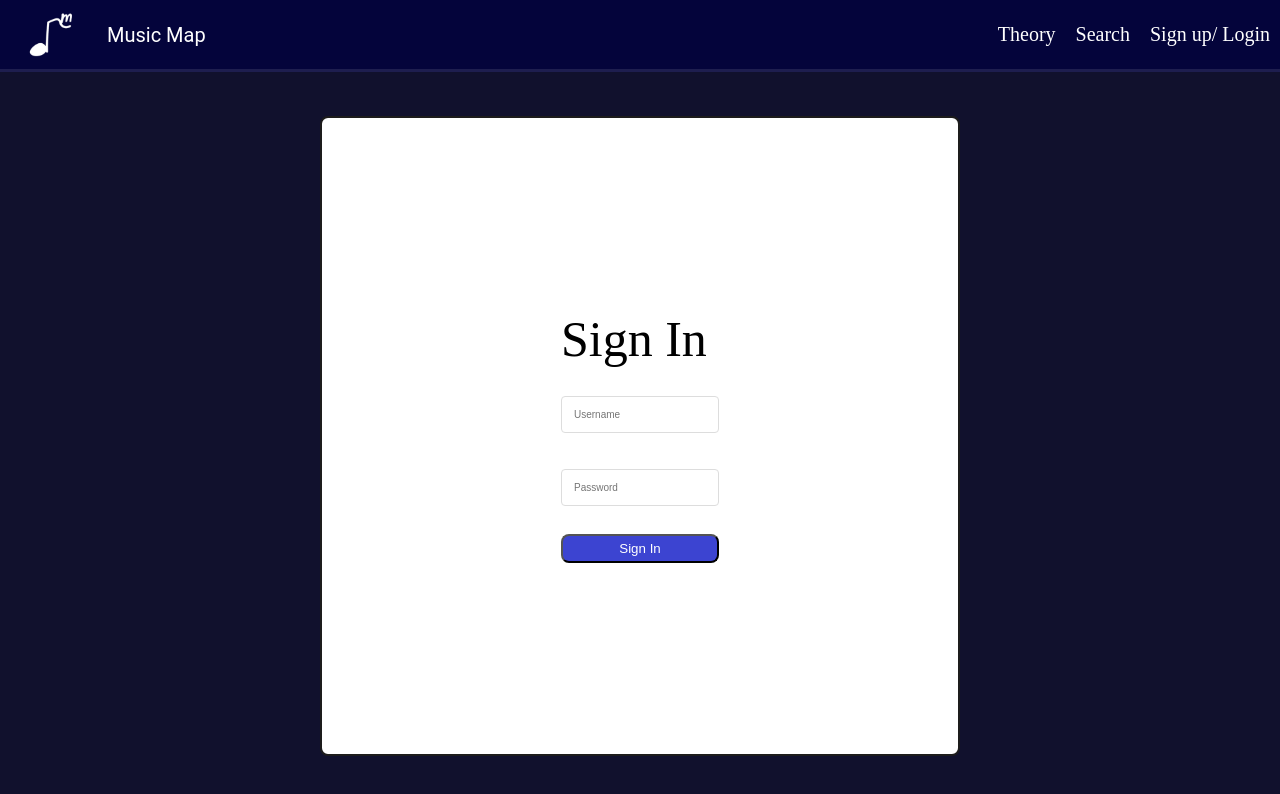
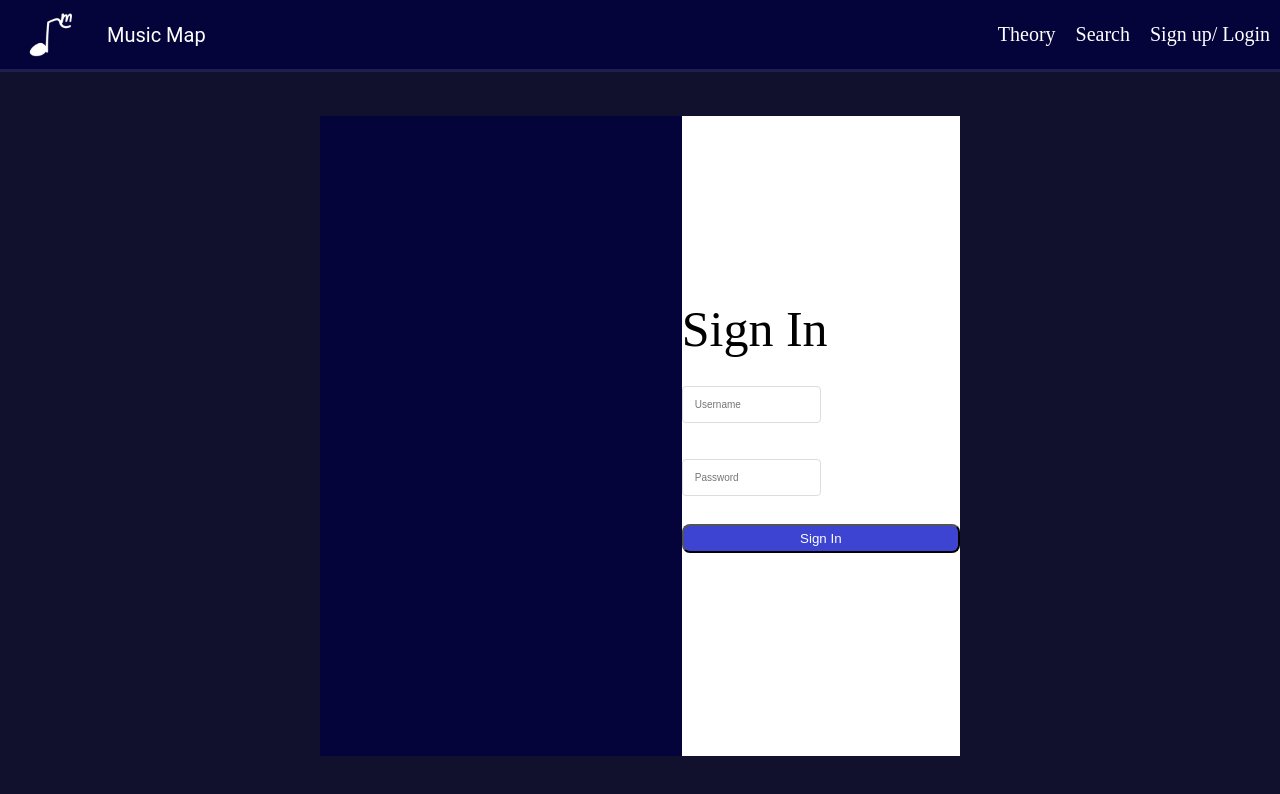
Before and after one commit to marshall-edmond/music-theory, a React (Vite) app in the folder frontend/: page /generate in a window 1280 px wide. Shown: the top 794 px of the page. Built offline with nearby package versions, Linux system fonts and the light colour scheme.

Commit message:
handle submit, state management

```diff
--- a/frontend/src/App.css
+++ b/frontend/src/App.css
@@ -3,6 +3,8 @@
     --secondary: #11112d;
     font-size: 62.5%;
 }
+
+
 * {
     margin: 0;
     padding: 0;
@@ -20,7 +22,7 @@ b {
 }
 
 input {
-    width: 100%;
+    width: 50%;
     padding: 12px;
     margin: 8px 0;
     border: 1px solid #ddd;
--- a/frontend/src/pages/Signup.tsx
+++ b/frontend/src/pages/Signup.tsx
@@ -1,14 +1,47 @@
 
 import Header  from '../components/Header.tsx'
 import styles from '../styles/Signup.module.css';
+import { useState } from 'react';
+import { useNavigate  } from 'react-router-dom';
+
 
 
 
 function Signup(){
 
+    const [loading, setLoading] = useState(false)
+    const [error, setError ] = useState('')
+
+    const navigate = useNavigate()
+
+
+    //hold state of usernmae and password
+    const [username, setUsername] = useState('')
+    const [password, setPassword] = useState('')
+
+    async function handleSubmit(){
+        //on button click send data to backend to verify user instance exists inside of database..
+
+        setLoading(true)
+        const response = await fetch('http://localhost:8000/login', {
+            method : 'POST',
+            headers : {'Content-type': 'application/json'},
+            body : JSON.stringify({ username, password})
+        }, )
+
+        const result = await response.json()
 
 
 
+        if (response.ok) {
+            //useNavigate hook returns a function to navigate(to (url), options?)
+            navigate('/')
+        } else {
+           //handle error
+           setError(result.detail)
+
+        }
+    }
 
 
     return (
@@ -16,20 +49,36 @@ function Signup(){
             <Header />
             <div className={styles.mainContainer}>
                 <div className={styles.container}>
+                    <div className={styles.containerLeft}>
+                    </div>
+
+                    <div className={styles.containerRight}>
                         <section className={styles.forms}>
                             <h1 className={styles.h1}>
                                 Sign In
                             </h1>
                             <label>
-                            <input name="username" placeholder = "Username"/>
+                                <input name="username" placeholder = "Username" value = {username} onChange={ e =>  setUsername(e.target.value) }/>
                             </label>
                             <label>
-                            <input name="password" placeholder = "Password" />
+                                <input name="password" placeholder = "Password" value = {password} onChange ={ e => setPassword(e.target.value) }/>
                             </label>
-                        <button type = "button"className={styles.btn}>
+                            <button type = "button" className={styles.btn} onClick={ () => handleSubmit()}>
                                 Sign In
                             </button>
+
+                            {/*If there is an Error on submit, render error under the form*/}
+
+                            {loading && (
+                                <div className={styles.loading}/>
+                            )
+                            }
+
+                            <div className={styles.error}>
+                                {error}
+                            </div>
                         </section>
+                    </div>
                 </div>
             </div>
         </>
--- a/frontend/src/styles/Signup.module.css
+++ b/frontend/src/styles/Signup.module.css
@@ -12,15 +12,33 @@
 
 
 .container {
+    width: 50%;
+    height: 80dvh;
     display:flex;
-    border-radius:8px;
-    height: 80vh;
+    justify-content:space-evenly;
+    background-color: white;
+
+}
+
+.containerLeft {
+    height: 100%;
+    width: 65%;
+    display:flex;
+    flex-direction: column;
+    background-color: rgb(4, 4, 59);
+
+
+}
+
+.containerRight {
+    height: 100%;
     width: 50%;
-    z-index: 2;
-    border: 2px solid rgb(29, 28, 28);
     background-color: white;
-    position: absolute;
+    display:flex;
+    flex-direction:column;
     justify-content:center;
+
+
 }
 
 .forms {
@@ -47,3 +65,8 @@
     align-content:center;
     padding: 5px 16px;
 }
+
+.error {
+    color: rgb(227, 34, 34);
+    font-size: 8px;
+}
```
Also changed, not shown: 1 other file (tests, documents, lock files or other folders). Lines whose indentation alone changed are shown as unchanged.
